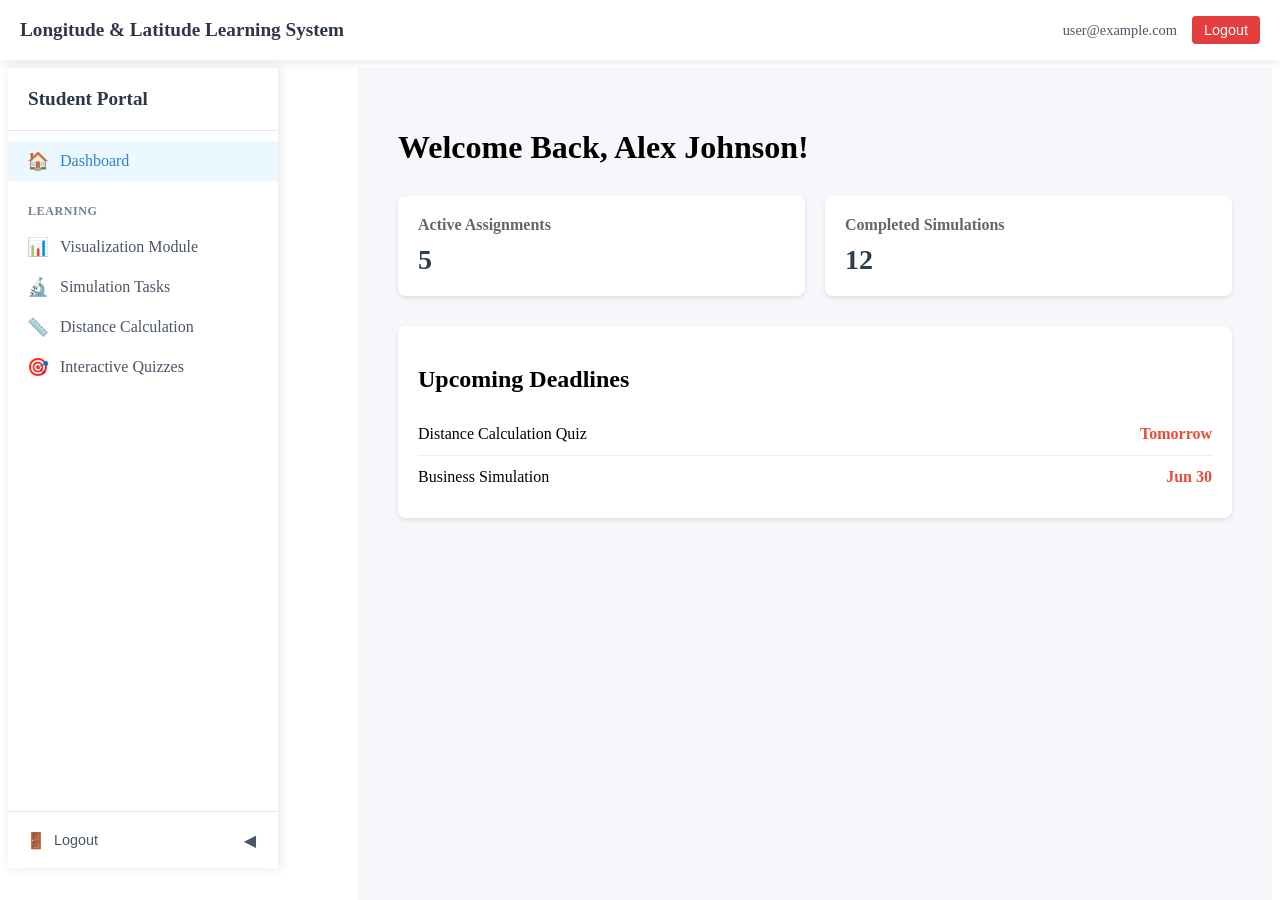
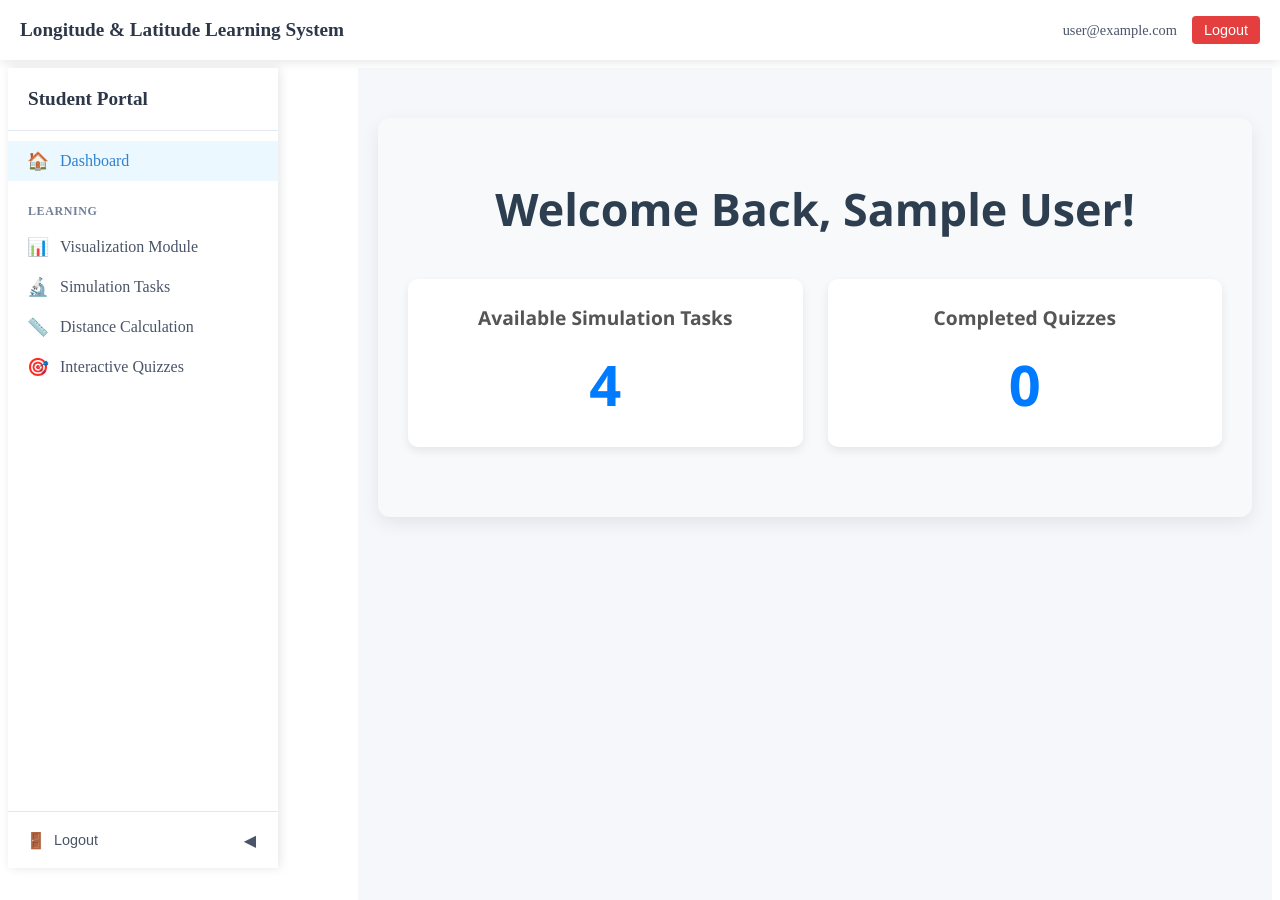
Before and after one commit to nzambu254/lals, a Vue app: page /student/dashboard in a window 1280 px wide. Shown: the top 900 px of the page. Built offline with nearby package versions, Linux system fonts and the light colour scheme; no server answers; the database is empty; sample sign-in values are in the browser's storage.

Commit message:
studentdashboard

```diff
--- a/src/views/student/StudentDashboard.vue
+++ b/src/views/student/StudentDashboard.vue
@@ -1,104 +1,156 @@
 <template>
   <div class="student-dashboard">
-    <h1>Welcome Back, {{ userName }}!</h1>
+    <h1>Welcome Back, {{ userName || 'Student' }}!</h1>
 
     <div class="stats-grid">
       <div class="stat-card">
-        <h3>Active Assignments</h3>
-        <p class="value">5</p>
+        <h3>Available Simulation Tasks</h3>
+        <p class="value">{{ availableSimulationTasksCount }}</p>
       </div>
       <div class="stat-card">
-        <h3>Completed Simulations</h3>
-        <p class="value">12</p>
+        <h3>Completed Quizzes</h3>
+        <p class="value">{{ completedQuizzesCount }}</p>
       </div>
+      <!-- The 'Completed Simulations (placeholder)' section has been removed -->
     </div>
 
-    <div class="upcoming-section">
-      <h2>Upcoming Deadlines</h2>
-      <ul class="deadline-list">
-        <li v-for="item in deadlines" :key="item.id">
-          <span class="task">{{ item.task }}</span>
-          <span class="due-date">{{ item.dueDate }}</span>
-        </li>
-      </ul>
-    </div>
+    <!-- The Upcoming Deadlines section has been removed -->
   </div>
 </template>
 
 <script setup>
-import { ref } from 'vue'
+import { ref, onMounted } from 'vue';
+import { auth, db } from '@/firebase'; // Ensure these are correctly imported
+import { onAuthStateChanged } from 'firebase/auth';
+import { doc, getDoc } from 'firebase/firestore';
 
-const userName = ref('Alex Johnson')
-const deadlines = ref([
-  { id: 1, task: 'Distance Calculation Quiz', dueDate: 'Tomorrow' },
-  { id: 2, task: 'Business Simulation', dueDate: 'Jun 30' }
-])
+const userName = ref('');
+const completedQuizzesCount = ref(0);
+// Renamed from availableQuizzesCount to availableSimulationTasksCount
+const availableSimulationTasksCount = ref(4); // Set to 4 as requested
+
+const fetchUserData = async (user) => {
+  if (user) {
+    // 1. Fetch user's display name from Firestore
+    try {
+      const userDocRef = doc(db, "users", user.uid);
+      const userDocSnap = await getDoc(userDocRef);
+      if (userDocSnap.exists()) {
+        userName.value = userDocSnap.data().name || user.displayName || user.email;
+      } else {
+        userName.value = user.displayName || user.email || 'Student';
+        console.warn("User document not found in 'users' collection.");
+      }
+    } catch (error) {
+      console.error("Error fetching user name:", error);
+      userName.value = user.displayName || user.email || 'Student';
+    }
+
+    // 2. Fetch completed quizzes count
+    try {
+      // Assuming 'geo_quiz_results' stores one document per user for their latest quiz result
+      const quizResultDocRef = doc(db, 'geo_quiz_results', user.uid);
+      const quizResultDocSnap = await getDoc(quizResultDocRef);
+      if (quizResultDocSnap.exists()) {
+        completedQuizzesCount.value = 1; // If a document exists, assume at least one quiz was completed
+        // If you store individual quiz results, you would count them here.
+      } else {
+        completedQuizzesCount.value = 0;
+      }
+    } catch (error) {
+      console.error("Error fetching completed quizzes:", error);
+      completedQuizzesCount.value = 0;
+    }
+  } else {
+    userName.value = 'Guest';
+    completedQuizzesCount.value = 0;
+  }
+};
+
+onMounted(() => {
+  // Listen for auth state changes
+  onAuthStateChanged(auth, (user) => {
+    fetchUserData(user);
+  });
+});
 </script>
 
 <style scoped>
 .student-dashboard {
-  padding: 20px;
-  max-width: 1200px;
-  margin: 0 auto;
+  padding: 30px; /* Increased padding */
+  max-width: 1000px; /* Slightly wider */
+  margin: 30px auto; /* Centered with top/bottom margin */
+  background-color: #f8f9fa; /* Light background */
+  border-radius: 12px; /* More rounded corners */
+  box-shadow: 0 6px 18px rgba(0, 0, 0, 0.08); /* Softer, more pronounced shadow */
+  font-family: 'Segoe UI', Tahoma, Geneva, Verdana, sans-serif;
+  color: #333;
+}
+
+h1 {
+  color: #2c3e50;
+  margin-bottom: 35px; /* More space below heading */
+  text-align: center;
+  font-size: 2.8em; /* Larger welcome message */
+  font-weight: 700;
 }
 
 .stats-grid {
   display: grid;
-  grid-template-columns: repeat(auto-fit, minmax(200px, 1fr));
-  gap: 20px;
-  margin: 30px 0;
+  grid-template-columns: repeat(auto-fit, minmax(250px, 1fr)); /* Adjusted minmax for better scaling */
+  gap: 25px; /* Increased gap */
+  margin: 40px 0; /* More vertical margin */
 }
 
 .stat-card {
   background: white;
-  border-radius: 8px;
-  padding: 20px;
-  box-shadow: 0 2px 4px rgba(0,0,0,0.1);
+  border-radius: 10px; /* More rounded */
+  padding: 25px; /* More padding */
+  box-shadow: 0 4px 10px rgba(0,0,0,0.08); /* Clearer shadow */
+  text-align: center;
+  transition: transform 0.2s ease-in-out; /* Add hover effect */
+}
+
+.stat-card:hover {
+  transform: translateY(-5px); /* Lift effect on hover */
 }
 
 .stat-card h3 {
-  margin: 0 0 10px 0;
-  font-size: 16px;
-  color: #666;
+  margin: 0 0 15px 0;
+  font-size: 1.2em; /* Larger stat title */
+  color: #555;
+  font-weight: 600;
 }
 
 .stat-card .value {
   margin: 0;
-  font-size: 28px;
+  font-size: 3.5em; /* Very large value */
   font-weight: bold;
-  color: #2c3e50;
+  color: #007bff; /* Primary blue color for values */
 }
 
-.upcoming-section {
-  background: white;
-  border-radius: 8px;
+/* Responsive adjustments */
+@media (max-width: 768px) {
+  .student-dashboard {
     padding: 20px;
-  box-shadow: 0 2px 4px rgba(0,0,0,0.1);
+    margin: 20px auto;
   }
 
-.deadline-list {
-  list-style: none;
-  padding: 0;
-  margin: 15px 0 0 0;
+  h1 {
+    font-size: 2.2em;
   }
 
-.deadline-list li {
-  display: flex;
-  justify-content: space-between;
-  padding: 12px 0;
-  border-bottom: 1px solid #eee;
+  .stats-grid {
+    grid-template-columns: 1fr; /* Single column on small screens */
+    gap: 15px;
   }
 
-.deadline-list li:last-child {
-  border-bottom: none;
+  .stat-card {
+    padding: 20px;
   }
 
-.task {
-  font-weight: 500;
+  .stat-card .value {
+    font-size: 3em;
   }
-
-.due-date {
-  color: #e74c3c;
-  font-weight: bold;
 }
 </style>
```
Lines whose indentation alone changed are shown as unchanged.
